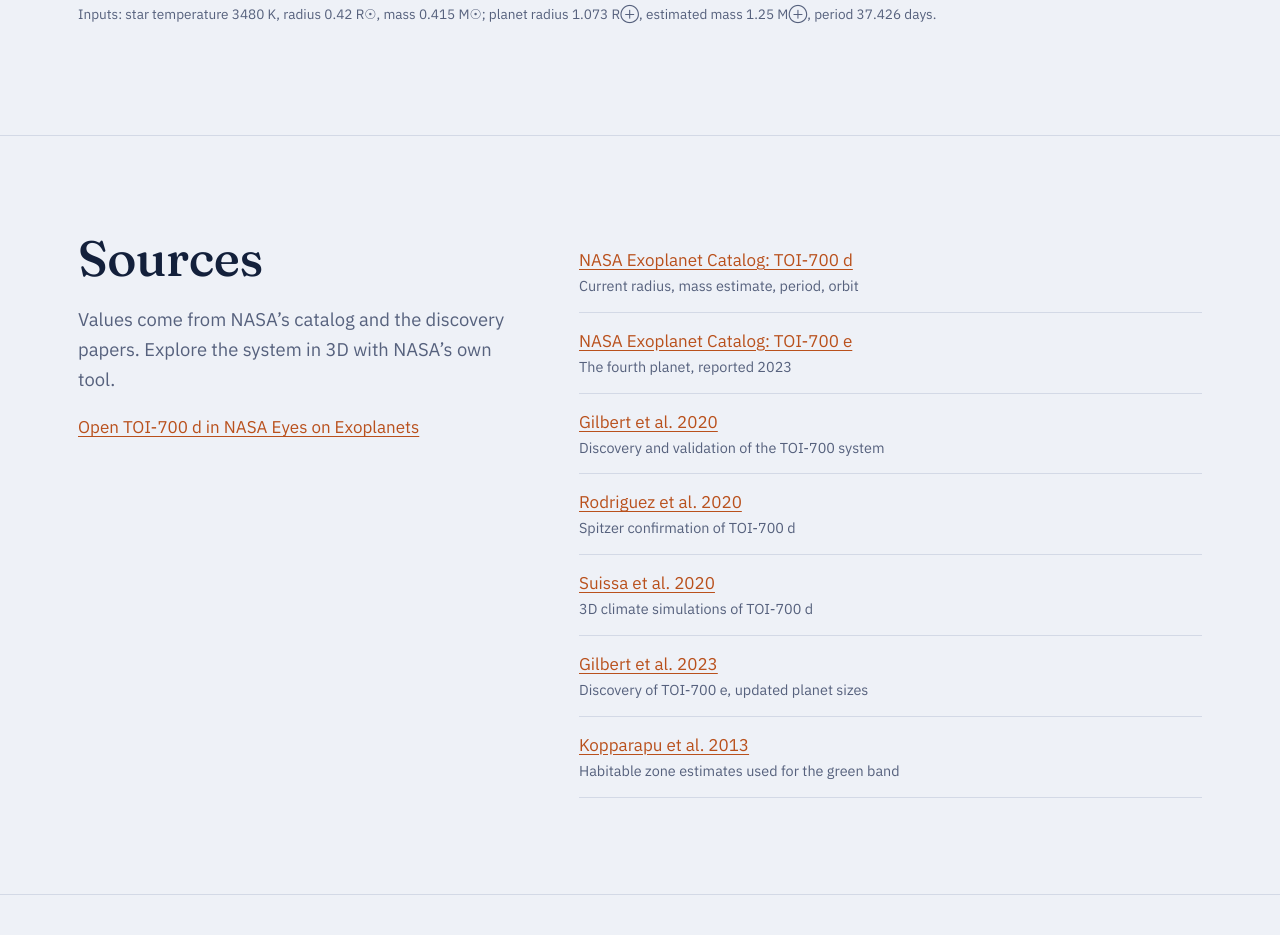
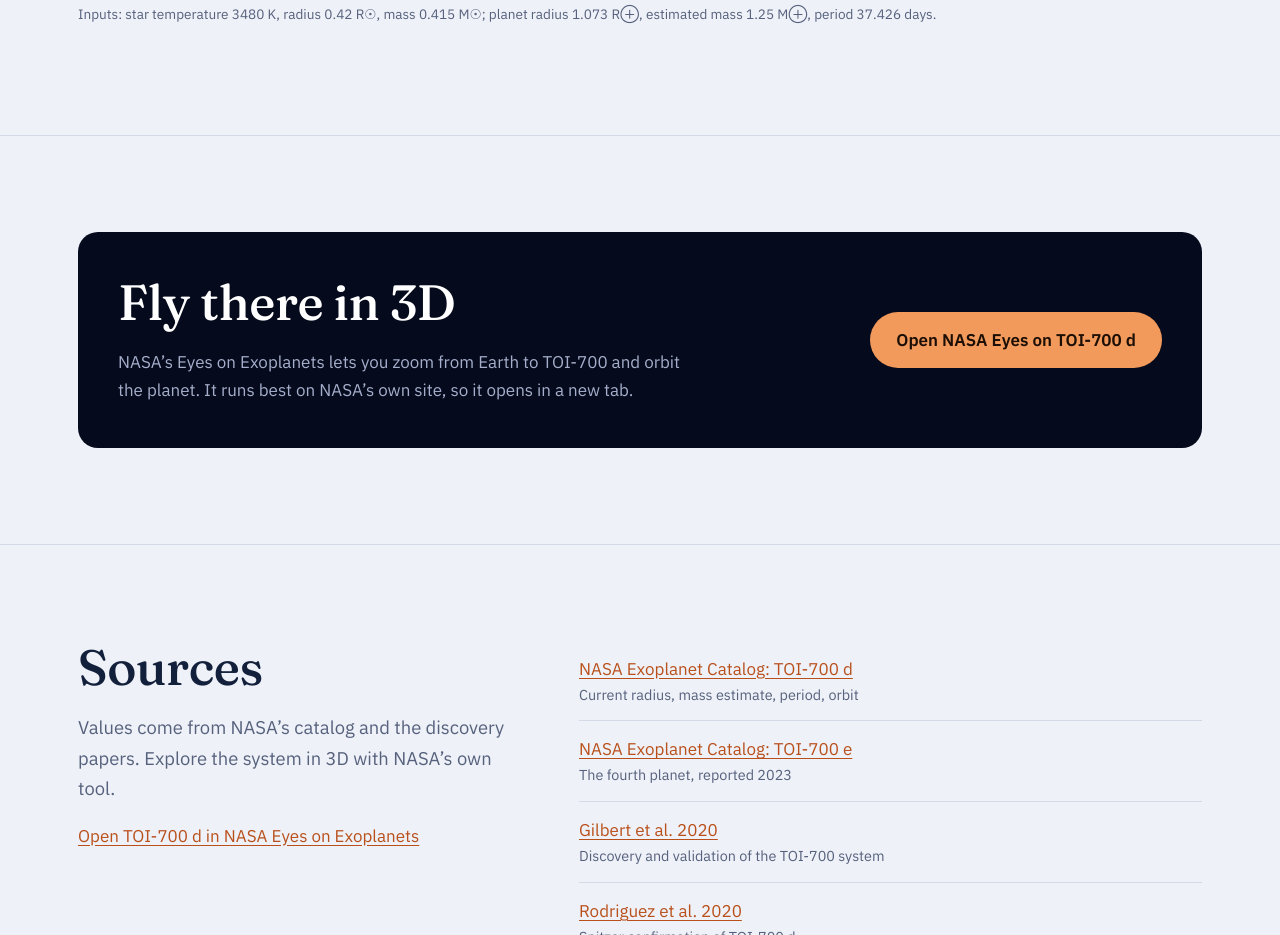
Before and after one commit to Yosefwae/TOI-700-d, a plain HTML site: page index.html in a window 1280 px wide. Shown: the part 4688-5623 px from the top of the page. Drawn offline with Linux system fonts and the light colour scheme.

Commit message:
Add NASA Eyes on Exoplanets section
Added a new section for NASA's Eyes on Exoplanets with a link to TOI-700 d.

```diff
--- a/index.html
+++ b/index.html
@@ -256,6 +256,16 @@
   <p class="facts-legend">Inputs: star temperature 3480 K, radius 0.42 R☉, mass 0.415 M☉; planet radius 1.073 R⊕, estimated mass 1.25 M⊕, period 37.426 days.</p>
 </div></section>
 
+<section id="eyes"><div class="col">
+  <div class="panel" style="padding:44px 40px;display:flex;justify-content:space-between;align-items:center;gap:28px;flex-wrap:wrap">
+    <div style="max-width:56ch">
+      <h2 style="color:#fff">Fly there in 3D</h2>
+      <p style="color:var(--space-muted);margin:0">NASA’s Eyes on Exoplanets lets you zoom from Earth to TOI-700 and orbit the planet. It runs best on NASA’s own site, so it opens in a new tab.</p>
+    </div>
+    <a href="https://eyes.nasa.gov/apps/exo/#/planet/TOI-700_d" target="_blank" rel="noopener" style="background:#F29A5B;color:#1B0E05;font-weight:600;text-decoration:none;padding:14px 26px;border-radius:999px;white-space:nowrap">Open NASA Eyes on TOI-700 d</a>
+  </div>
+</div></section>
+
 <section id="sources"><div class="col split">
   <div class="prose">
     <h2>Sources</h2>
```
